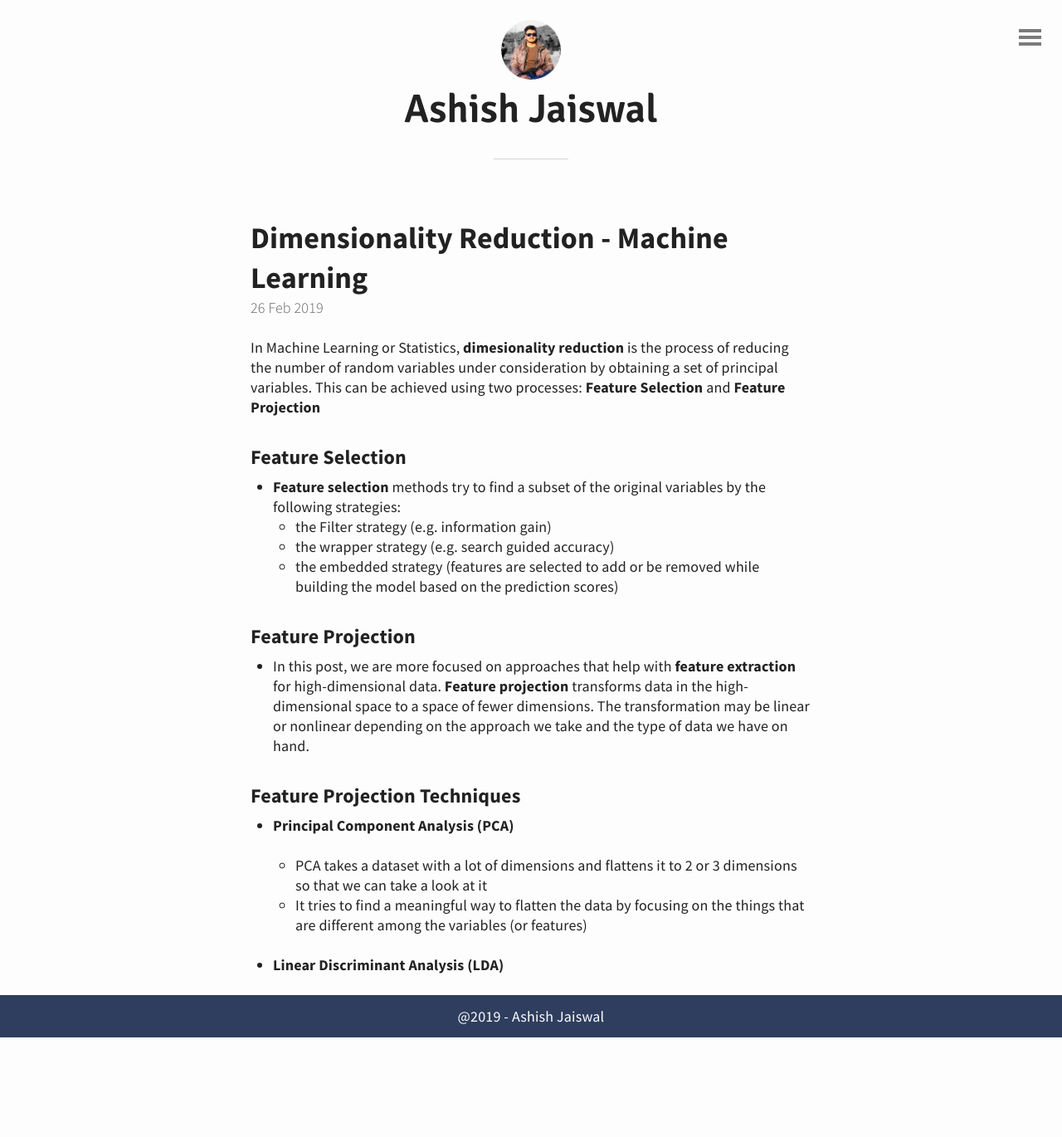
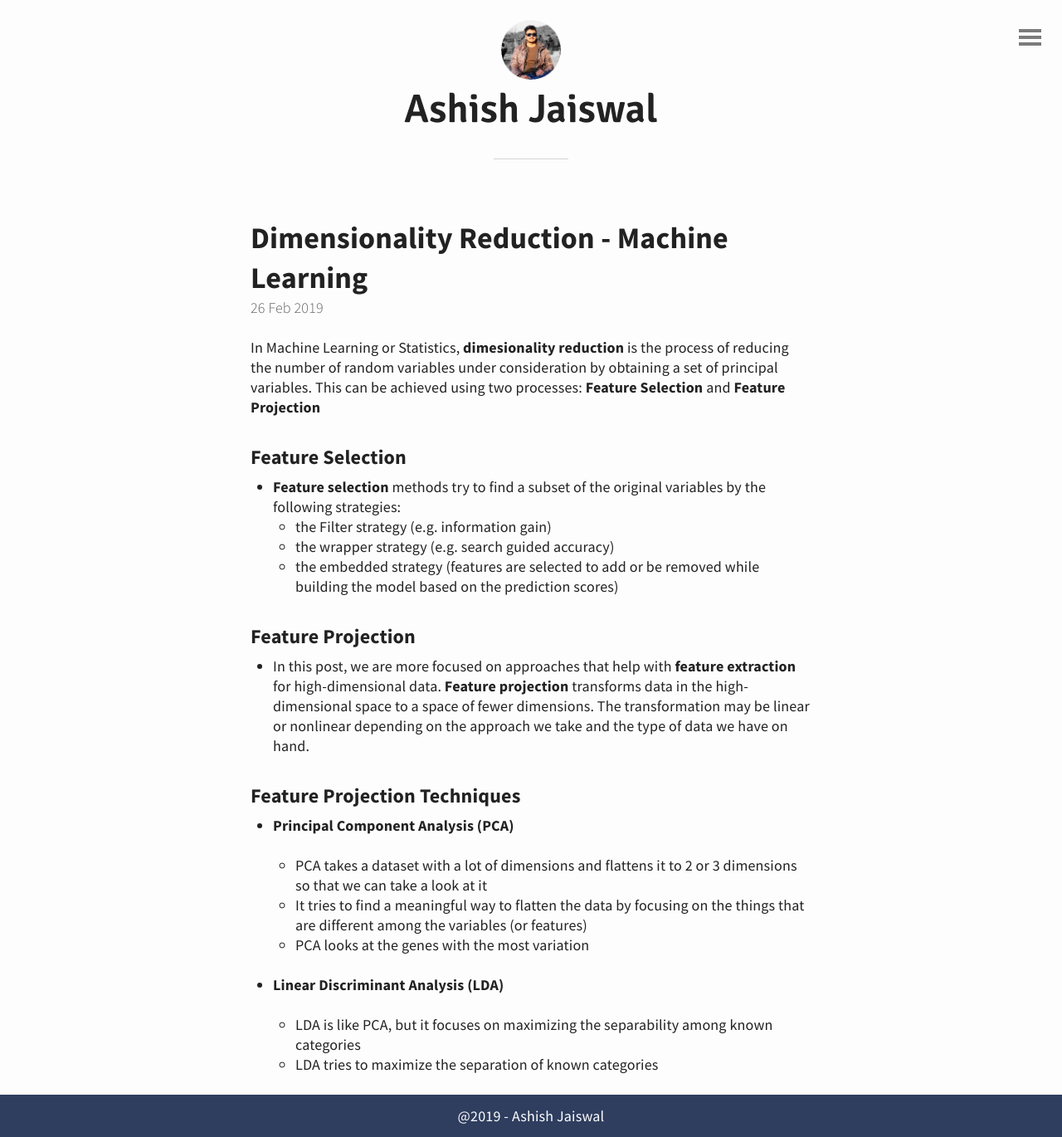
Before and after one commit to asheeshcric/blog, a Jekyll site: the page built from _posts/2019-02-26-dimensionality-reduction-techniques.md, in a window 1280 px wide. Shown: the whole page at 83% size. Built offline with Jekyll 4.4.1, drawn with Linux system fonts in a browser that asks for light colours; comment, search, counter and statistics services are not loaded; before the commit the page ends 1250 px from its top, so only the background shows below that.

Commit message:
Add some details on LDA

```diff
--- a/_posts/2019-02-26-dimensionality-reduction-techniques.md
+++ b/_posts/2019-02-26-dimensionality-reduction-techniques.md
@@ -35,6 +35,10 @@ depending on the approach we take and the type of data we have on hand.
     so that we can take a look at it
     - It tries to find a meaningful way to flatten the data by focusing on the things
     that are different among the variables (or features)
+    - PCA looks at the genes with the most variation
 
 
 - **Linear Discriminant Analysis (LDA)**
+    - LDA is like PCA, but it focuses on maximizing the separability among known
+    categories
+    - LDA tries to maximize the separation of known categories
```
